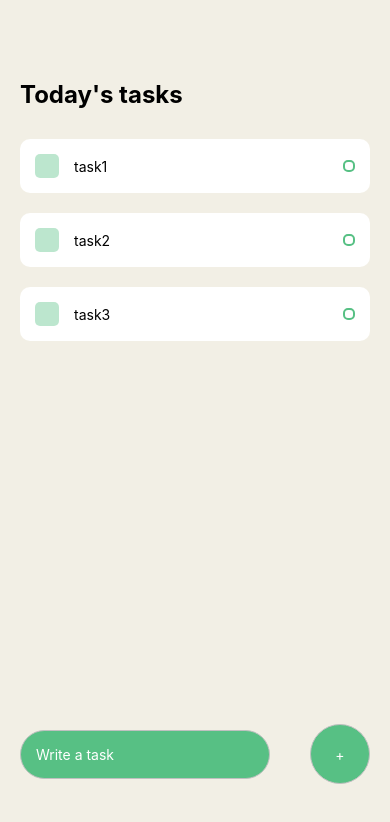
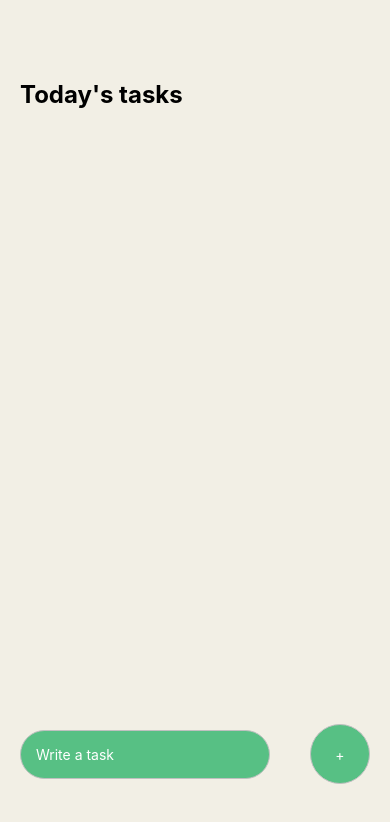
Before and after one commit to n199603/react-native-todo-app, a React Native app: screen / in a window 390 px wide. Shown: the top 822 px of the page. Built offline with nearby package versions, Linux system fonts and the light colour scheme.

Commit message:
feat(app.js): add complete funcion

```diff
--- a/App.js
+++ b/App.js
@@ -1,6 +1,7 @@
 import { StatusBar } from "expo-status-bar";
-import React from "react";
+import React, { useState } from "react";
 import {
+  Keyboard,
   KeyboardAvoidingView,
   Platform,
   StyleSheet,
@@ -12,14 +13,34 @@
 import Task from "./components/Task";
 
 export default function App() {
+  const [task, setTask] = useState();
+  const [taskItems, setTaskItems] = useState([]);
+
+  const handleAddTask = () => {
+    // console.log(task);
+    Keyboard.dismiss();
+    setTaskItems([...taskItems, task]);
+    setTask(null);
+  };
+
+  const completeTask = (index) => {
+    let itemsCopy = [...taskItems];
+    itemsCopy.splice(index, 1);
+    setTaskItems(itemsCopy);
+  };
+
   return (
     <View style={styles.container}>
       <View style={styles.taskWrapper}>
         <Text style={styles.sectionTitle}>Today's tasks</Text>
         <View style={styles.items}>
-          <Task text={"task1"}></Task>
-          <Task text={"task2"}></Task>
-          <Task text={"task3"}></Task>
+          {taskItems.map((item, index) => {
+            return (
+              <TouchableOpacity onPress={() => completeTask(index)}>
+                <Task key={index} text={item}></Task>
+              </TouchableOpacity>
+            );
+          })}
         </View>
       </View>
       <KeyboardAvoidingView
@@ -30,8 +51,10 @@
           style={styles.input}
           placeholder={"Write a task"}
           placeholderTextColor="#FFF"
+          value={task}
+          onChangeText={(text) => setTask(text)}
         ></TextInput>
-        <TouchableOpacity>
+        <TouchableOpacity onPress={() => handleAddTask()}>
           <View style={styles.addWrapper}>
             <Text style={styles.addText}>+</Text>
           </View>
```
